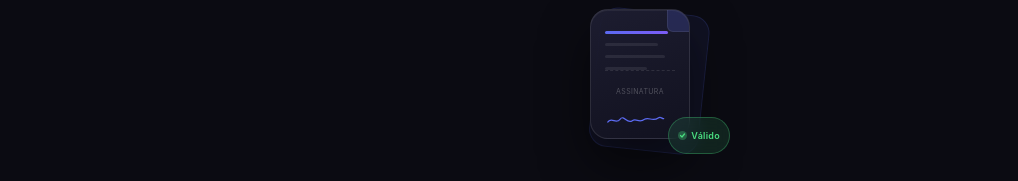
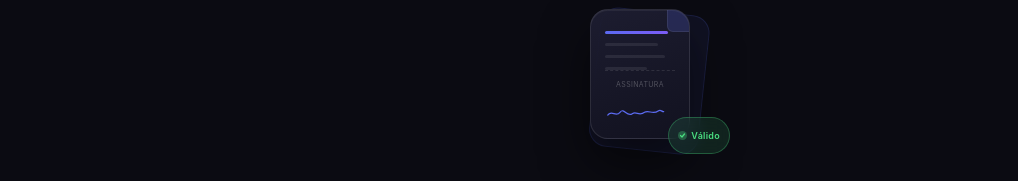
Before and after one commit to Pedrohfzip/FastSign, a React app in the folder frontend/: page / in a window 1280 px wide. Shown: the part 237-418 px from the top of the page, without its empty margins (0-1018 px from the left). Built offline with nearby package versions, Linux system fonts and the light colour scheme; the HTML template or start-up script is replaced by a standard one.

Commit message:
fix: adjust padding in Home component for improved layout consistency

```diff
--- a/frontend/src/pages/Home.jsx
+++ b/frontend/src/pages/Home.jsx
@@ -115,7 +115,7 @@ export default function App() {
                             style={{
                                 marginTop: "auto",
                                 borderTop: "1px dashed rgba(255,255,255,0.1)",
-                                paddingTop: 8,
+                                paddingTop: 1,
                             }}
                         >
                             <p style={{ fontSize: 7, color: "rgba(255,255,255,0.25)", marginBottom: 4, letterSpacing: "0.05em" }}>
```
